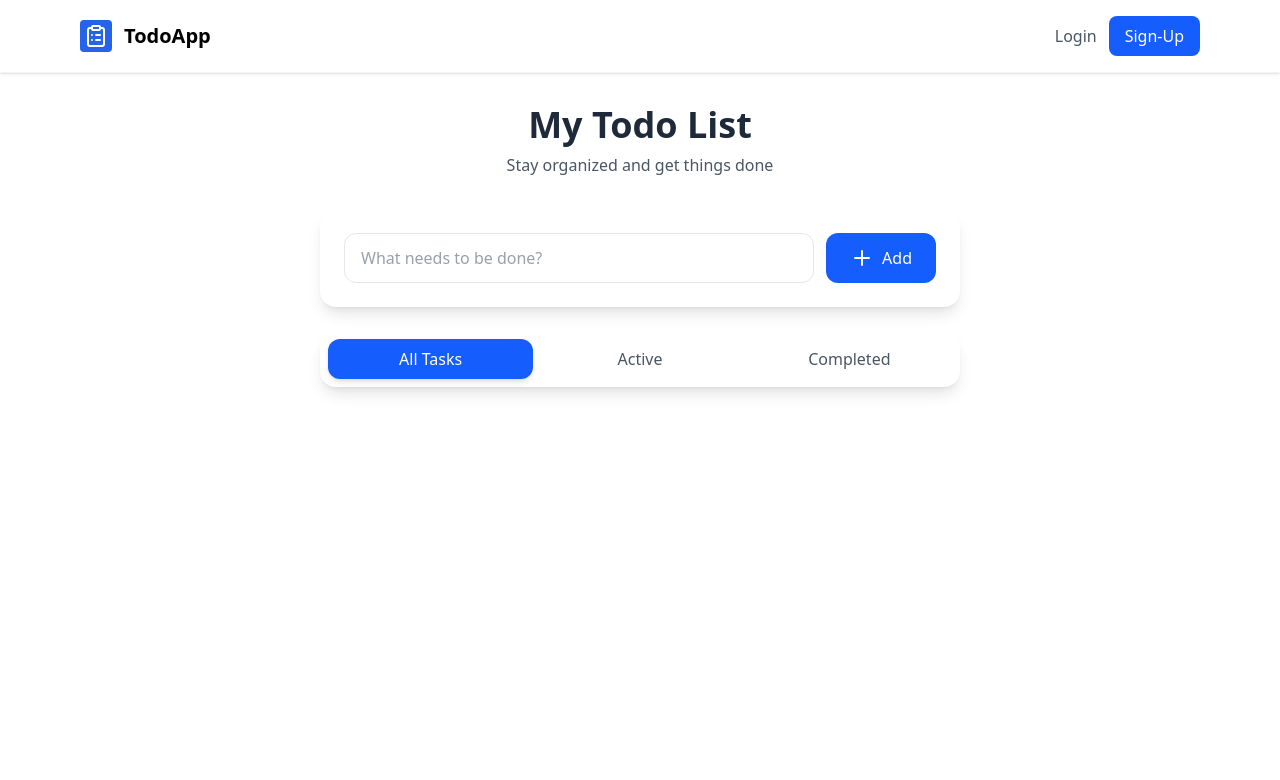
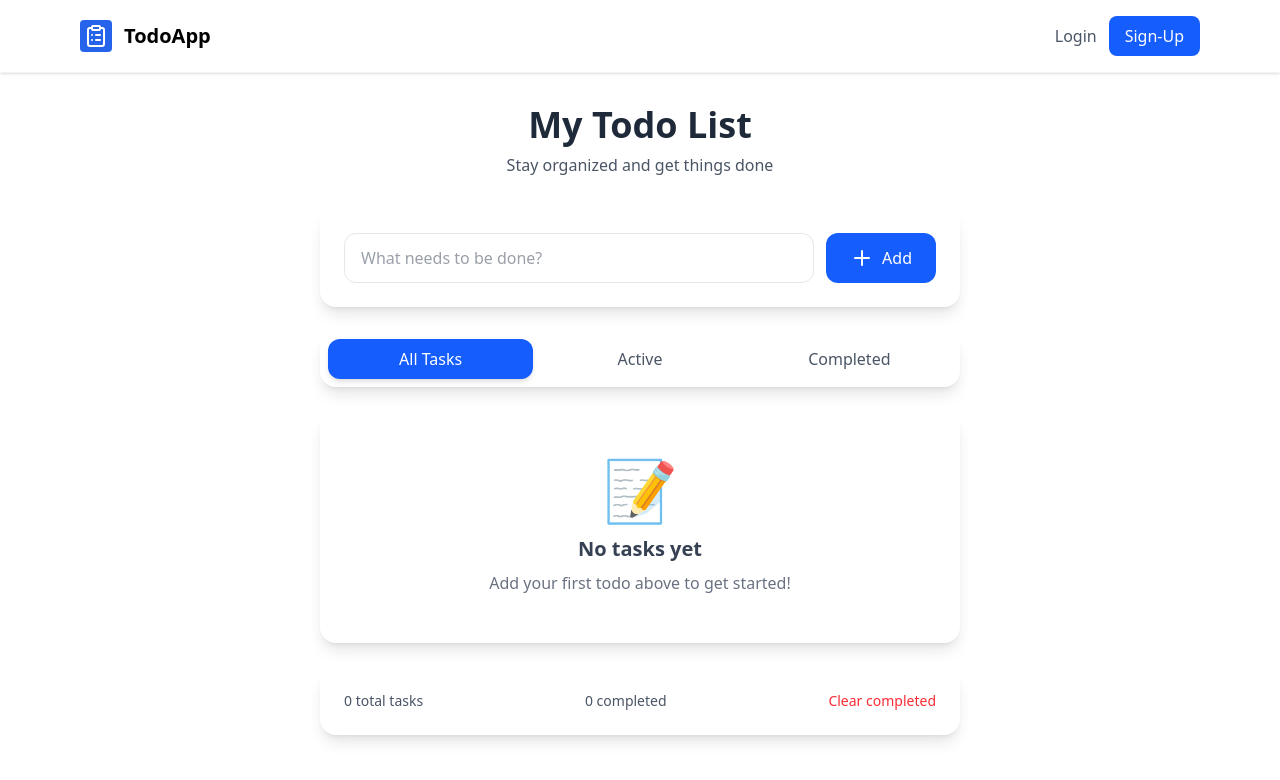
Before and after one commit to AmirC4b/todo-list-react, a React (Vite) app in the folder todo-list-react/: page / in a window 1280 px wide. Shown: the top 780 px of the page. Built offline with nearby package versions, Linux system fonts and the light colour scheme.

Commit message:
the stats done

```diff
--- a/todo-list-react/src/pages/Home.tsx
+++ b/todo-list-react/src/pages/Home.tsx
@@ -47,6 +47,26 @@ export default function Home() {
         </div>
       </div>
       {/* todo list */}
+      <div className="bg-white rounded-2xl shadow-lg">
+        {/* empty tasks*/}
+        <div className="p-12 text-center">
+          <div className="text-6xl mb-4">📝</div>
+          <h3 className="text-xl font-semibold text-gray-700 mb-2">
+            No tasks yet
+          </h3>
+          <p className="text-gray-500">
+            Add your first todo above to get started!
+          </p>
+        </div>
+      </div>
+      {/* stats */}
+      <div className="bg-white rounded-2xl shadow-lg my-6 p-6">
+        <div className="flex justify-between items-center text-sm text-gray-600">
+          <span>0 total tasks</span>
+          <span>0 completed</span>
+          <button className="text-red-500 cursor-pointer hover:text-red-700 font-medium duration-200">Clear completed</button>
+        </div>
+      </div>
     </div>
   );
 }
```
